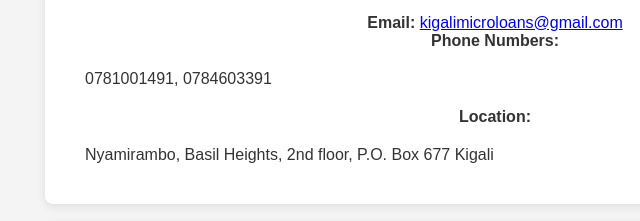
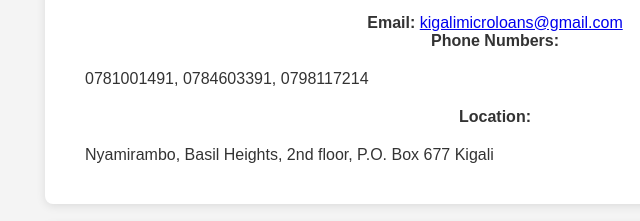
Before and after one commit to Elysee5566/kigalimicroloans, a plain HTML site: page contact.html in a window 1280 px wide. Shown: the part 228-449 px from the top of the page, 145-785 px from the left. Drawn offline with Linux system fonts and the light colour scheme.

Commit message:
Update contact.html

```diff
--- a/contact.html
+++ b/contact.html
@@ -38,7 +38,7 @@
                 </div>
                 <div class="detail">
                     <strong>Phone Numbers:</strong>
-                    <p>0781001491, 0784603391</p>
+                    <p>0781001491, 0784603391, 0798117214</p>
                 </div>
                 <div class="detail">
                     <strong>Location:</strong>
```
